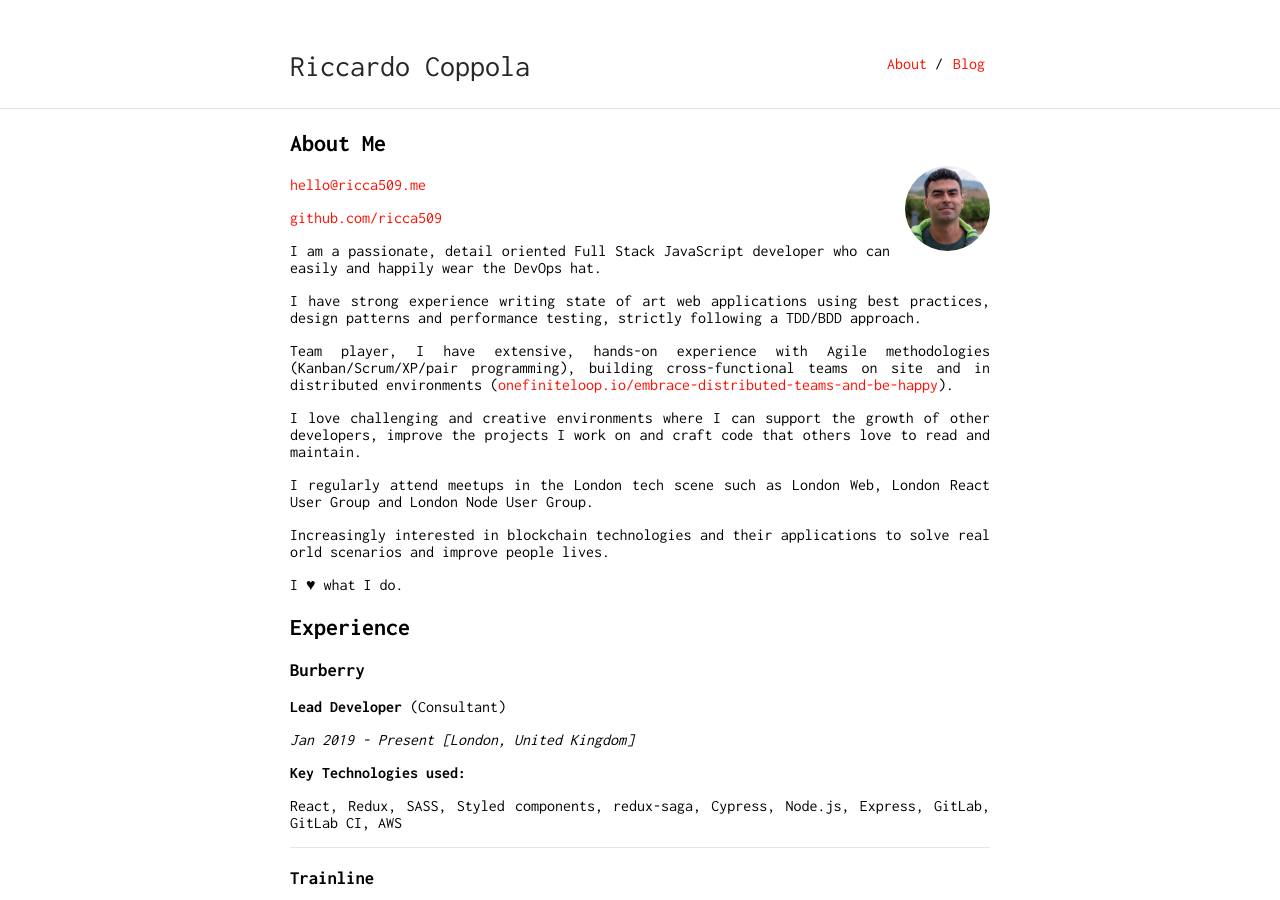
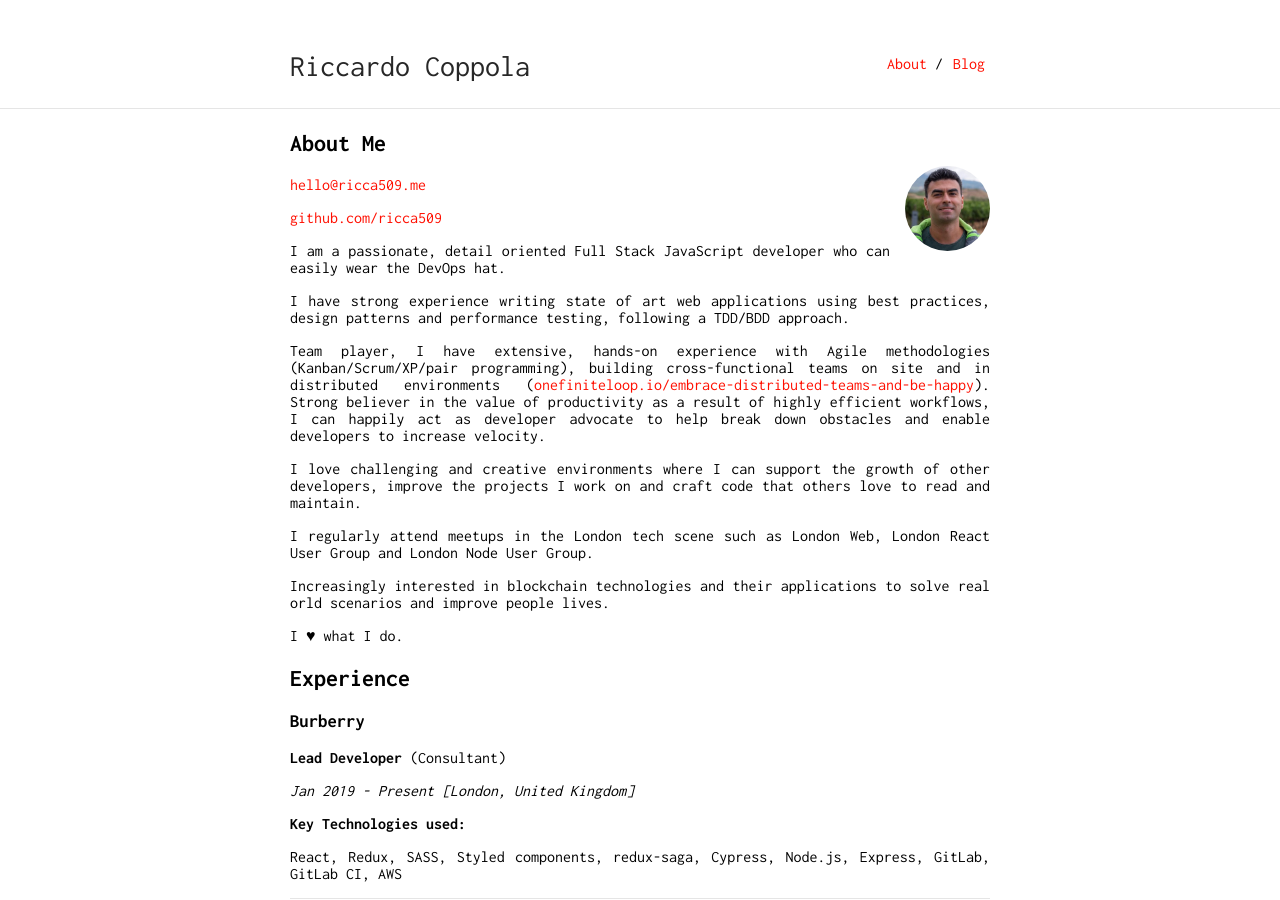
Before and after one commit to ricca509/ricca509.github.io, a Jekyll site: the page built from index.md, in a window 1280 px wide and 900 px high. Built offline with Jekyll 4.4.1, drawn with Linux system fonts in a browser that asks for light colours; our own code applies the rules of GitHub Pages for plain Markdown files.

Commit message:
Updates description

```diff
--- a/index.md
+++ b/index.md
@@ -10,11 +10,11 @@ layout: default
 
 [github.com/ricca509](https://github.com/ricca509)
 
-I am a passionate, detail oriented Full Stack JavaScript developer who can easily and happily wear the DevOps hat.
+I am a passionate, detail oriented Full Stack JavaScript developer who can easily wear the DevOps hat.
 
-I have strong experience writing state of art web applications using best practices, design patterns and performance testing, strictly following a TDD/BDD approach.
+I have strong experience writing state of art web applications using best practices, design patterns and performance testing, following a TDD/BDD approach.
 
-Team player, I have extensive, hands-on experience with Agile methodologies (Kanban/Scrum/XP/pair programming), building cross-functional teams on site and in distributed environments ([onefiniteloop.io/embrace-distributed-teams-and-be-happy](https://www.onefiniteloop.io/embrace-distributed-teams-and-be-happy/)).
+Team player, I have extensive, hands-on experience with Agile methodologies (Kanban/Scrum/XP/pair programming), building cross-functional teams on site and in distributed environments ([onefiniteloop.io/embrace-distributed-teams-and-be-happy](https://www.onefiniteloop.io/embrace-distributed-teams-and-be-happy/)). Strong believer in the value of productivity as a result of highly efficient workflows, I can happily act as developer advocate to help break down obstacles and enable developers to increase velocity.
 
 I love challenging and creative environments where I can support the growth of other developers, improve the projects I work on and craft code that others love to read and maintain.
 
```
